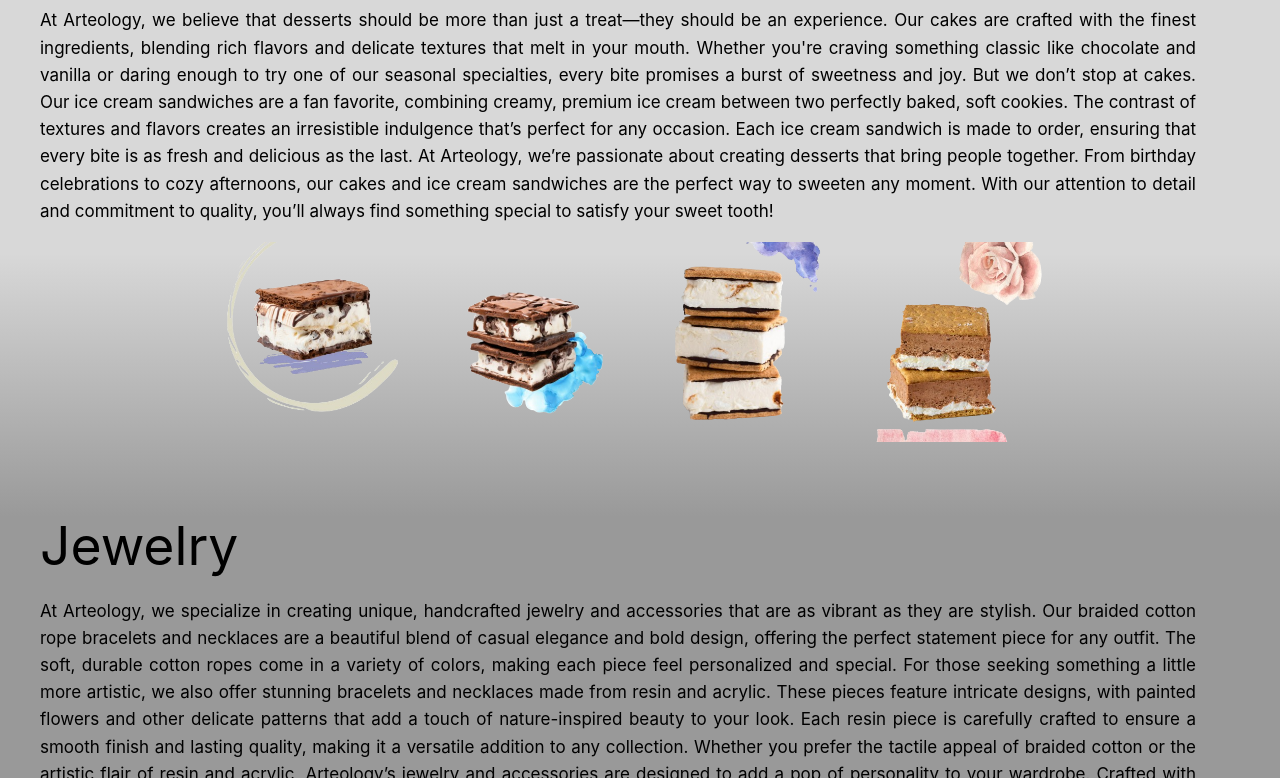
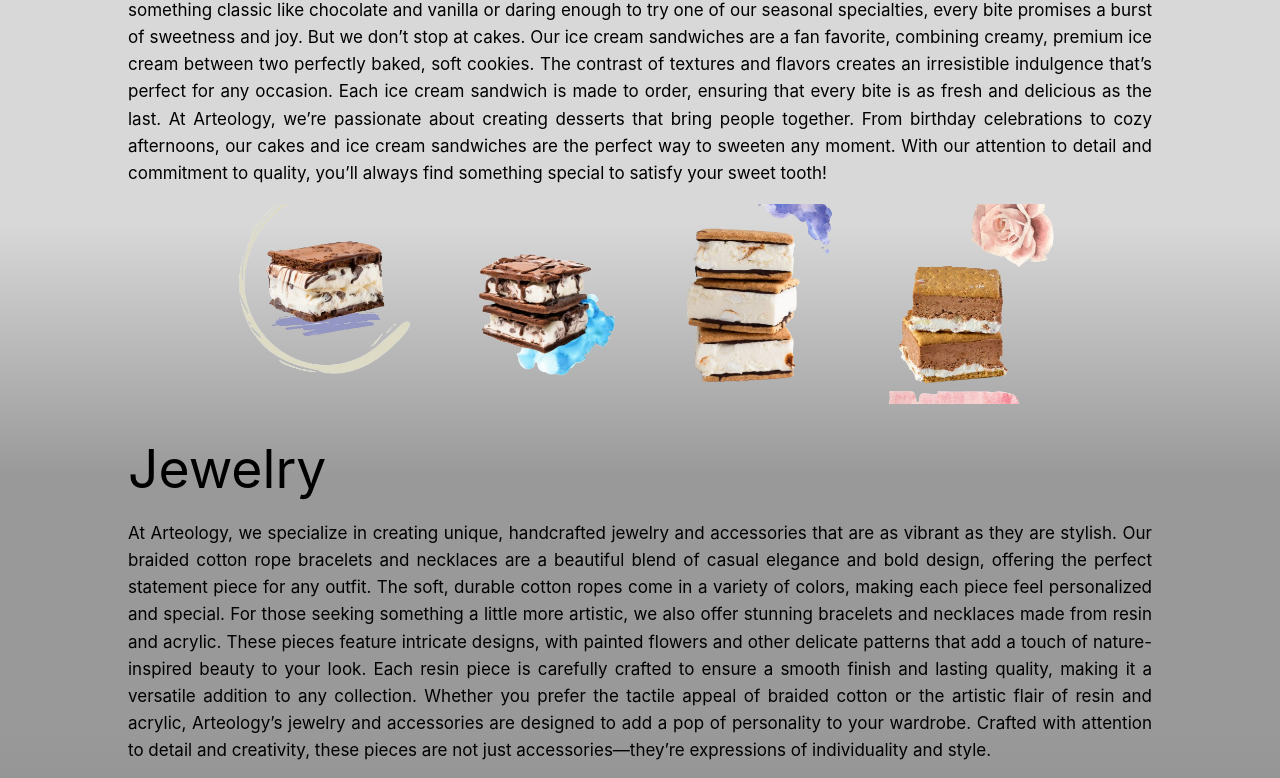
Before and after one commit to chrismariee/CWD-B43-PROJECT-2024, a plain HTML site: page products-file.html in a window 1280 px wide. Shown: the part 539-1317 px from the top of the page. Drawn offline with nearby package versions, Linux system fonts and the light colour scheme; grey boxes are pictures that could not be loaded.

Commit message:
Modified Files

```diff
--- a/products-file.html
+++ b/products-file.html
@@ -20,7 +20,7 @@
     <nav class="a-nav z-depth-0"> <!-- Primary Navigation -->
         <div class="nav-wrapper">
             <!-- Web Logo -->
-            <a href="web-design.html" class="main-logo-img center">
+            <a href="index.html" class="main-logo-img center">
                 <img src="logo-no-blk.png" srcset="logo-no-blk.png 1x, logo-no-blk.png 2x" alt="" class="logo-img">
             </a>
             <!-- Web Sidenav Trigger Menu Bar -->
@@ -69,7 +69,7 @@
     <!-- Sidenav Structure -->
     <ul class="sidenav" id="slide-out">
         <li id="btn-logo" class="side-logo">
-            <a href="web-design.html" class="side-logo-img">
+            <a href="index.html" class="side-logo-img">
                 <img src="logo-gif.gif" alt="" class="side-img">
             </a>
         </li>
@@ -123,14 +123,14 @@
     <div class="centered-container">
         <div class="centered-column">
             <h1 id="products" class="wc-head center">Products of Arteology</h1>
-            <br><br><br><br>
+            <br><br>
         </div>
     </div>
 
     <br>
 
     <div class="container">
-
+        <div class="cont">
         <div class="category">
             <div class="category-text">
                 <h2>Desserts</h2>
@@ -175,7 +175,7 @@
                 <img src="rustic.jpg" height="300" width="300" alt="Flower Arrangement">
             </div>
         </div>
-
+    </div>
         <br><br>
 
 
--- a/web-style.css
+++ b/web-style.css
@@ -3363,17 +3363,23 @@
 .container {
     display: flex;
     flex-direction: column;
-    padding: 20px;
+    margin: 0px 0px 0px;
+    width: 100%;
+    justify-items: center;
+    align-items: center;
+}
+
+.cont {
+    margin: 0px 10% 0px;
 }
 
 .category {
     display: flex;
     flex-direction: column; /* Always stack text and images vertically */
-    margin-bottom: 40px;
+    width: 100%;
 }
 
 .category-text {
-    padding-right: 20px;
 }
 
 .category-images {
```
Also changed, not shown: about-file.html (+2 -2 lines), index.html (renamed from web-design.html, +2 -2 lines), pricing-file.html (+2 -2 lines), services-file.html (+3 -3 lines), why-file.html (+2 -2 lines).
